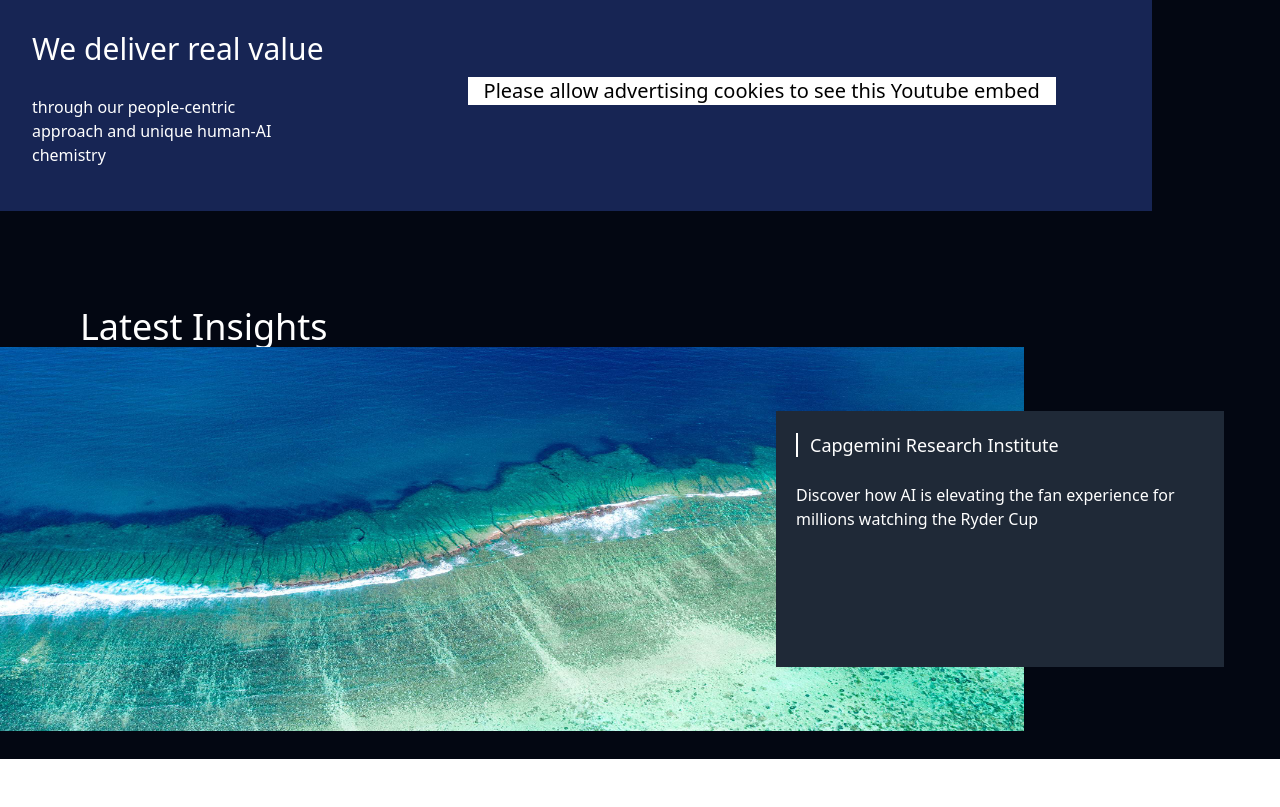
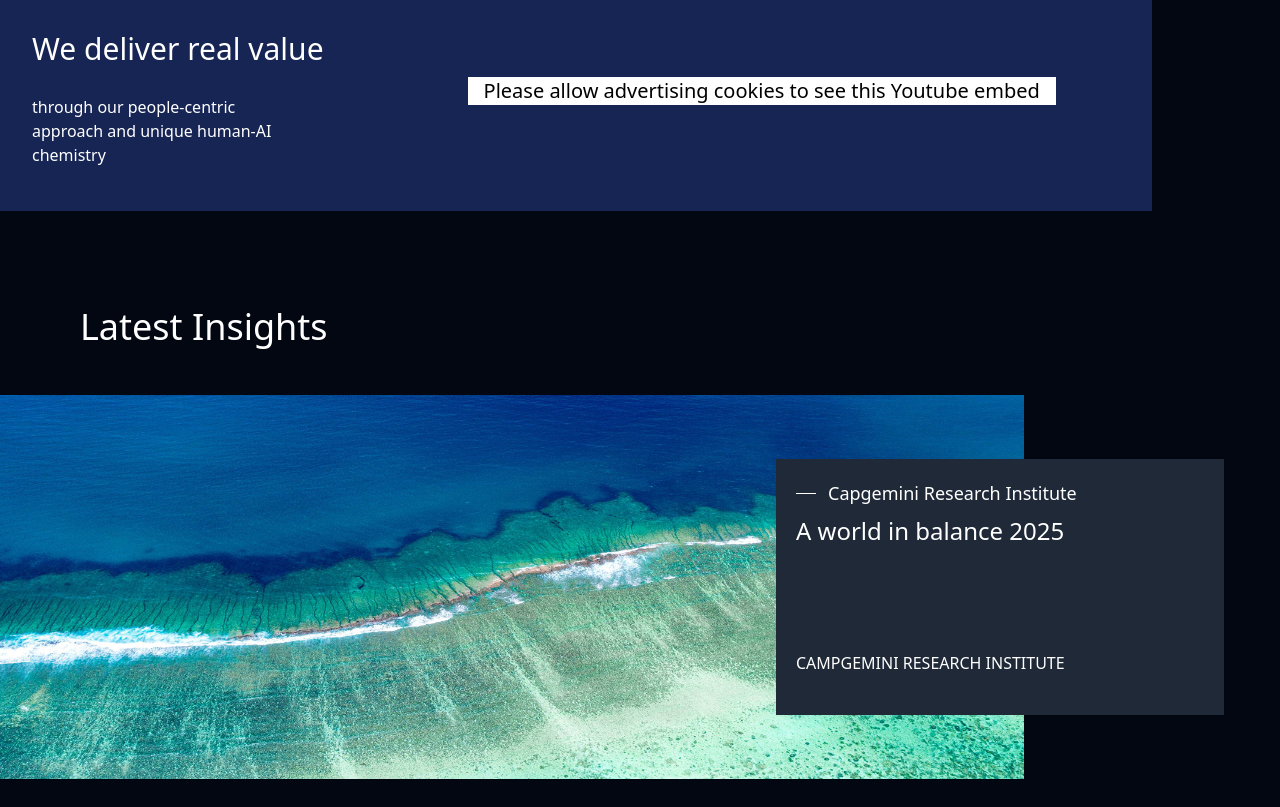
Before and after one commit to Ange290/Capgemini-CSSCloning-Gate, a website: page src/index.html in a window 1280 px wide. Shown: the part 1476-2283 px from the top of the page. Before the commit the page ends 2235 px from the top, so only its background shows below. Drawn offline with nearby package versions, Linux system fonts and the light colour scheme.

Commit message:
Add insight section

```diff
--- a/src/index.html
+++ b/src/index.html
@@ -120,20 +120,24 @@
 </div>
 <!-- Insights -->
  <div>
-   <h1 class="text-4xl text-white pt-24 px-20">Latest Insights</h1>
+   <h1 class="text-4xl text-white pt-24 pb-12 px-20">Latest Insights</h1>
   <div class="flex flex-col items-start justify-start gap-2 relative  pr-20">
    <img src="./assets/images/Sustainability-trends-2025_Banner_2880X1800 (1).jpeg" alt="" class="h-[30vw] w-[80vw]">
 
 
         <div class="bg-gray-800  absolute bottom-68 w-[35vw] h-[20vw] top-16 right-14  p-5 pb-4 mb-1 flex flex-col items-start justify-start gap-2">
           <div class="flex flex-row items-center gap-3">
-            <div class="w-[2px] h-6 bg-white"></div>
+            <!-- horizontal rule (thin line) placed to the left of the title -->
+            <hr class="h-px w-5 bg-white border-none" />
             <p class="text-lg sm:text-md text-white">Capgemini Research Institute</p>
           </div>
-          <p class="text-md text-white mt-4">Discover how AI is elevating the fan experience for millions watching the Ryder Cup</p>
-
+          <p class="text-2xl text-white font-medium">A world in balance 2025</p>
+       <p class="text-white pt-24">CAMPGEMINI RESEARCH INSTITUTE</p>
         </div>
         </div>
+      </div>
+      <div  class="flex flex-row justify-between items-start gap-8">
+
       </div>
 
 </div> <!-- .bg-gray-950 -->
```
